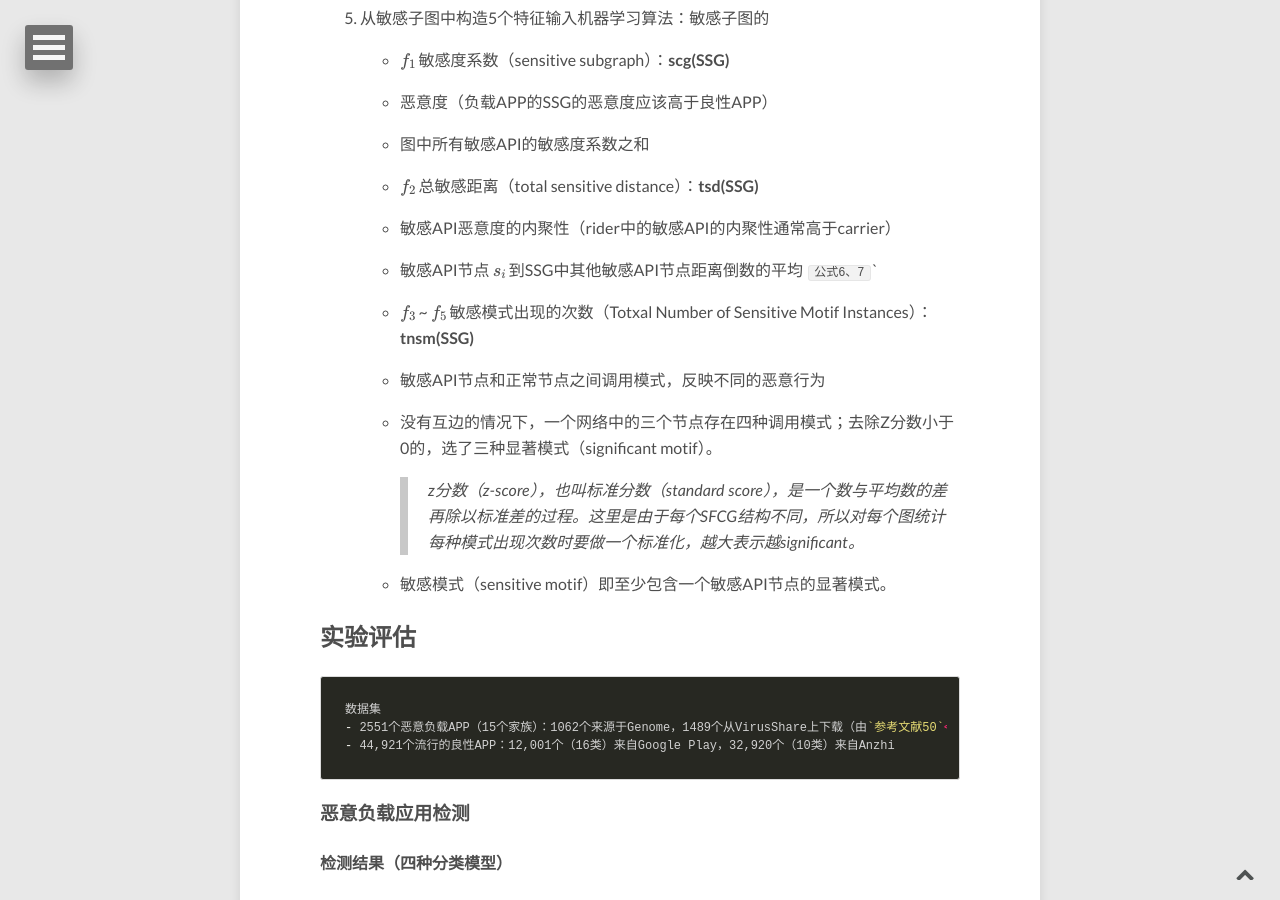
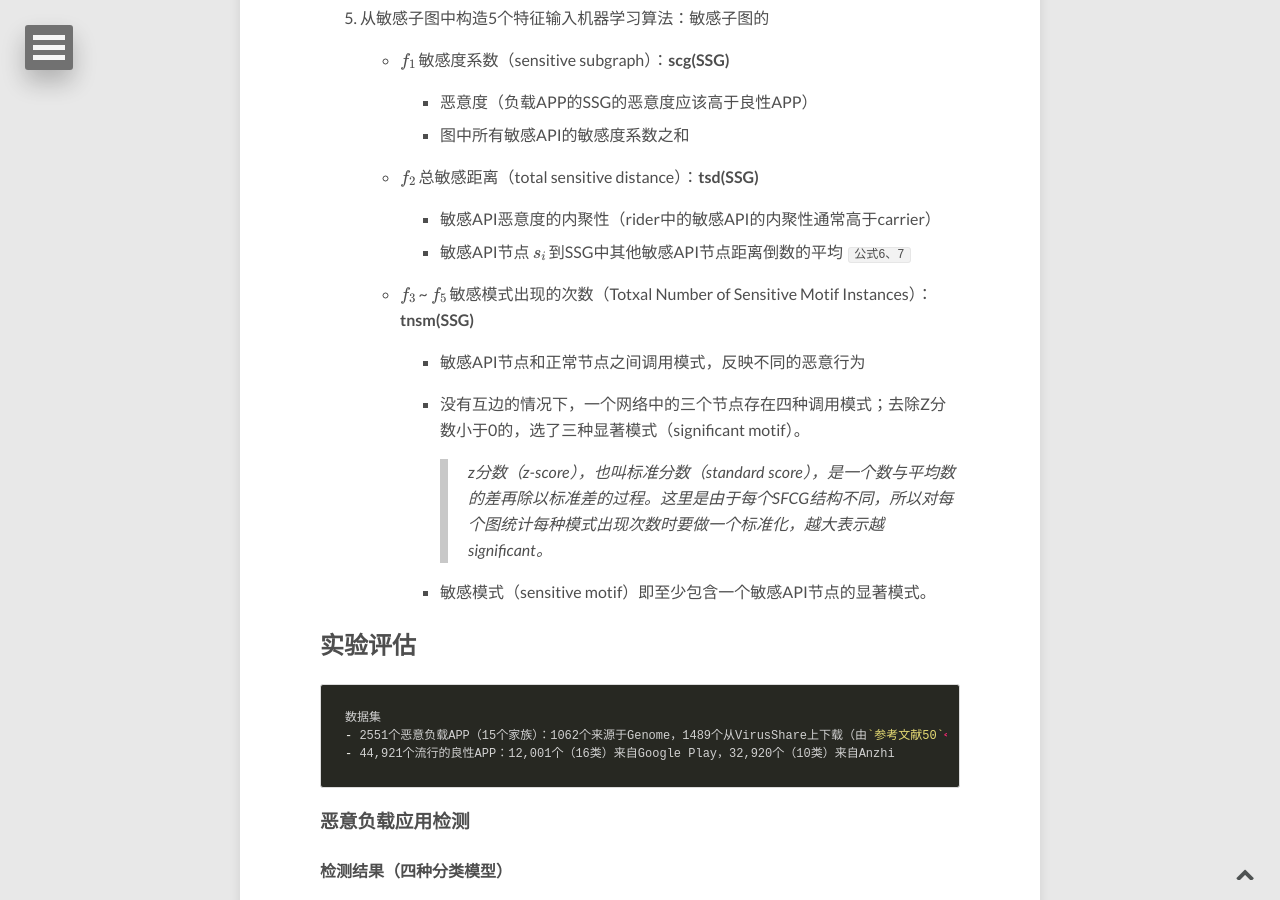
Before and after one commit to E0HYL/BLOG-OF-E0, a Jekyll site: the page built from _posts/2020-03-04-DAPASA.md, in a window 1280 px wide and 900 px high, scrolled down 3328 px. Built offline with Jekyll 4.4.1, drawn with Linux system fonts in a browser that asks for light colours; nearby versions of some CDN libraries; formulas are drawn with MathJax 3; comment, search, counter and statistics services are not loaded.

Commit message:
fix the indent

```diff
--- a/_posts/2020-03-04-DAPASA.md
+++ b/_posts/2020-03-04-DAPASA.md
@@ -88,17 +88,17 @@ Published in: IEEE Transactions on Information Forensics and Security ( Volume:
 
 5. 从敏感子图中构造5个特征输入机器学习算法：敏感子图的
 
-   -  $$f_1$$  敏感度系数（sensitive subgraph）：**scg(SSG)**
+   - $$f_1$$  敏感度系数（sensitive subgraph）：**scg(SSG)**
 
      - 恶意度（负载APP的SSG的恶意度应该高于良性APP）
      - 图中所有敏感API的敏感度系数之和
 
-   -  $$f_2$$  总敏感距离（total sensitive distance）：**tsd(SSG)**
+   - $$f_2$$  总敏感距离（total sensitive distance）：**tsd(SSG)**
 
      - 敏感API恶意度的内聚性（rider中的敏感API的内聚性通常高于carrier）
-     - 敏感API节点 $$s_i$$ 到SSG中其他敏感API节点距离倒数的平均 `公式6、7``
+     - 敏感API节点 $$s_i$$ 到SSG中其他敏感API节点距离倒数的平均 `公式6、7`
 
-   -  $$f_3$$ ~ $$f_5$$  敏感模式出现的次数（Totxal Number of Sensitive Motif Instances）：**tnsm(SSG)**
+   - $$f_3$$ ~ $$f_5$$  敏感模式出现的次数（Totxal Number of Sensitive Motif Instances）：**tnsm(SSG)**
 
      - 敏感API节点和正常节点之间调用模式，反映不同的恶意行为
 
```
